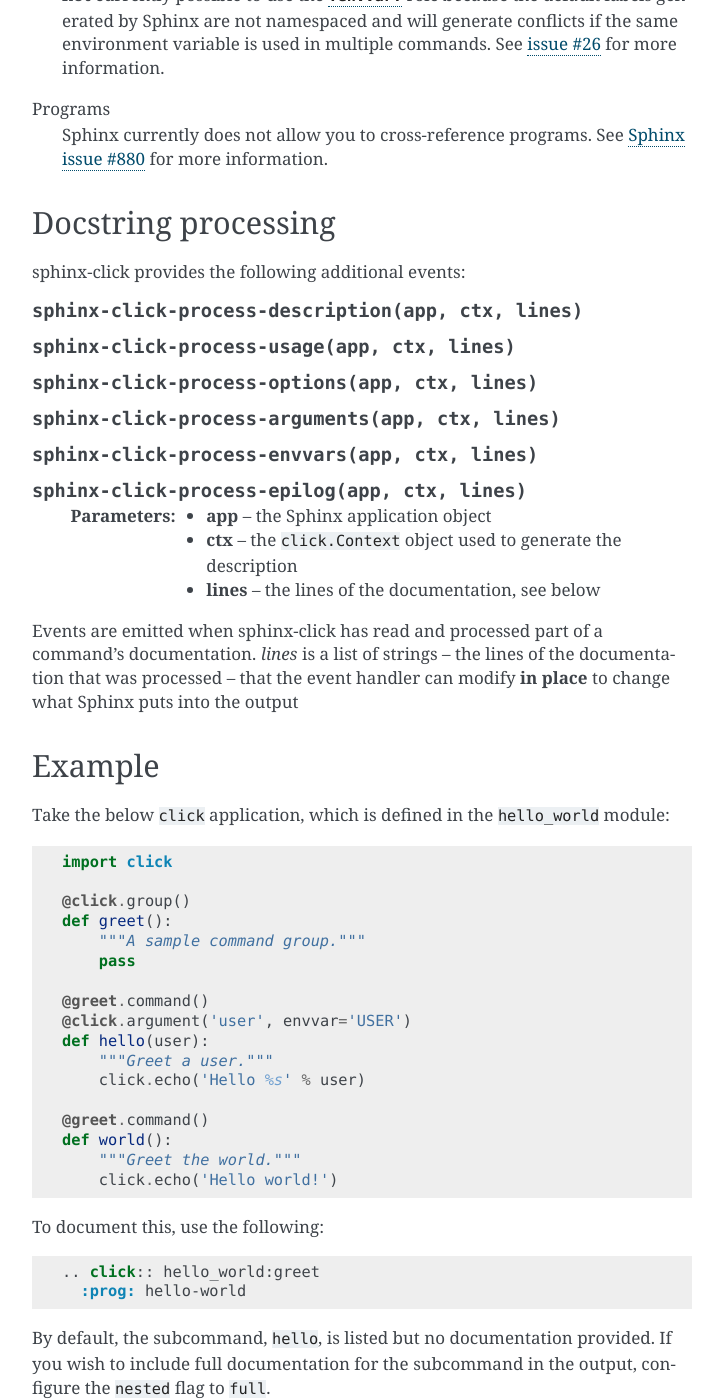
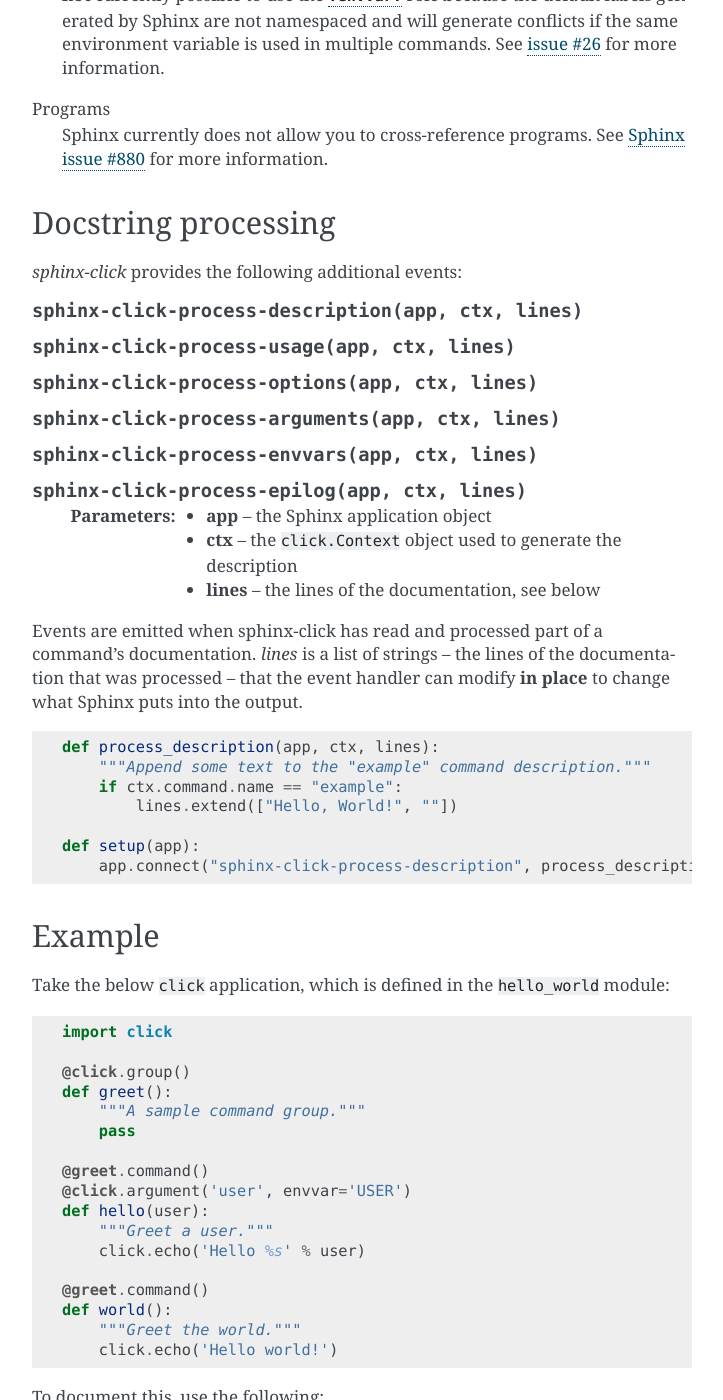
Before and after one commit to click-contrib/sphinx-click, a Sphinx documentation site: the page built from docs/usage.rst, in a window 1280 px wide and 1400 px high, scrolled down 1684 px. Shown: the whole window, without its empty margins (388-1111 px from the left). Built offline with Sphinx 7.4.7, drawn with Linux system fonts in a browser that asks for light colours.

Commit message:
Add example event handler and decorator type annotations

```diff
--- a/docs/usage.rst
+++ b/docs/usage.rst
@@ -95,7 +95,7 @@
 Docstring processing
 --------------------
 
-sphinx-click provides the following additional events:
+*sphinx-click* provides the following additional events:
 
 .. py:function:: sphinx-click-process-description(app, ctx, lines)
 .. py:function:: sphinx-click-process-usage(app, ctx, lines)
@@ -111,7 +111,17 @@
 Events are emitted when sphinx-click has read and processed part of a
 command's documentation. *lines* is a list of strings -- the lines of the
 documentation that was processed -- that the event handler can
-modify **in place** to change what Sphinx puts into the output
+modify **in place** to change what Sphinx puts into the output.
+
+.. code-block:: python
+
+    def process_description(app, ctx, lines):
+        """Append some text to the "example" command description."""
+        if ctx.command.name == "example":
+            lines.extend(["Hello, World!", ""])
+
+    def setup(app):
+        app.connect("sphinx-click-process-description", process_description)
 
 
 Example
```
Also changed, not shown: 1 other file.
